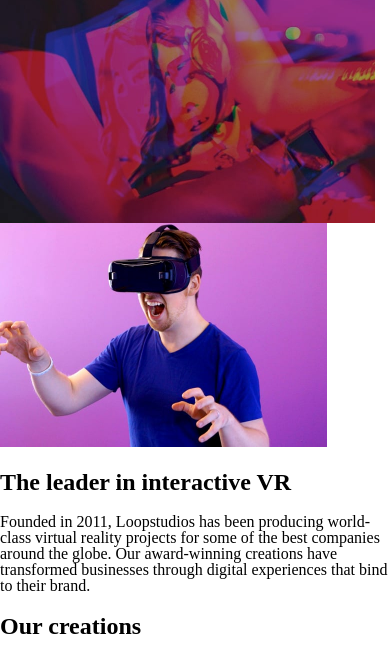
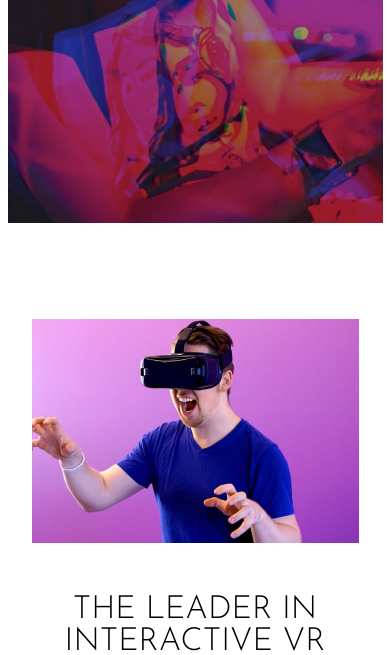
Before and after one commit to SlobodanStojkovic/landing-page-loop-studios, a website: page index.html in a window 390 px wide. Shown: the part 427-1082 px from the top of the page. Drawn offline with Linux system fonts and the light colour scheme; files whose address does not match are found by name.

Commit message:
Add interactive section mobile styles added

```diff
--- a/index.html
+++ b/index.html
@@ -8,6 +8,7 @@
     <title>Landing Page Loop Studios</title>
   </head>
   <body>
+    <div class="container">
       <header class="header">
         <div class="navbar">
           <div class="navbar__wrapper">
@@ -26,27 +27,42 @@
             <nav>
               <ul class="navbar__wrapper__header-menu">
                 <li class="navbar__wrapper__header-menu__item">
-                <a class="navbar__wrapper__header-menu__link" href="#" title="About"
+                  <a
+                    class="navbar__wrapper__header-menu__link"
+                    href="#"
+                    title="About"
                     >About</a
                   >
                 </li>
                 <li class="navbar__wrapper__wrapper__header-menu__item">
-                <a class="navbar__wrapper__wrapper__header-menu__link" href="#" title="Careers"
+                  <a
+                    class="navbar__wrapper__wrapper__header-menu__link"
+                    href="#"
+                    title="Careers"
                     >Careers</a
                   >
                 </li>
                 <li class="navbar__wrapper__header-menu__item">
-                <a class="navbar__wrapper__header-menu__link" href="#" title="Events"
+                  <a
+                    class="navbar__wrapper__header-menu__link"
+                    href="#"
+                    title="Events"
                     >Events</a
                   >
                 </li>
                 <li class="navbar__wrapper__header-menu__item">
-                <a class="navbar__wrapper__header-menu__link" href="#" title="Products"
+                  <a
+                    class="navbar__wrapper__header-menu__link"
+                    href="#"
+                    title="Products"
                     >Products</a
                   >
                 </li>
                 <li class="navbar__wrapper__header-menu__item">
-                <a class="navbar__wrapper__header-menu__link" href="#" title="Support"
+                  <a
+                    class="navbar__wrapper__header-menu__link"
+                    href="#"
+                    title="Support"
                     >Support</a
                   >
                 </li>
@@ -63,11 +79,13 @@
       </header>
 
       <section class="interactive" title="Interactive section">
+        <div class="interactive__img-div">
           <img
-        class="interactive__img"
+            class="interactive__img-div__img"
             src="./src/img/mobile/image-interactive.jpg"
             alt="interactive game"
           />
+        </div>
 
         <div class="interactive__content">
           <h2 class="interactive__content__subtitle">
@@ -76,9 +94,9 @@
 
           <p class="interactive__content__paragraph">
             Founded in 2011, Loopstudios has been producing world-class virtual
-          reality projects for some of the best companies around the globe. Our
-          award-winning creations have transformed businesses through digital
-          experiences that bind to their brand.
+            reality projects for some of the best companies around the globe.
+            Our award-winning creations have transformed businesses through
+            digital experiences that bind to their brand.
           </p>
         </div>
       </section>
@@ -132,7 +150,9 @@
                 <a class="footer__menu__link" href="#" title="About">About</a>
               </li>
               <li class="footer__menu__item">
-              <a class="footer__menu__link" href="#" title="Careers">Careers</a>
+                <a class="footer__menu__link" href="#" title="Careers"
+                  >Careers</a
+                >
               </li>
               <li class="footer__menu__item">
                 <a class="footer__menu__link" href="#" title="Events">Events</a>
@@ -143,7 +163,9 @@
                 >
               </li>
               <li class="footer-menu__item">
-              <a class="footer-menu__link" href="#" title="Support">Support</a>
+                <a class="footer-menu__link" href="#" title="Support"
+                  >Support</a
+                >
               </li>
             </ul>
           </nav>
@@ -180,6 +202,7 @@
           </p>
         </div>
       </footer>
+    </div>
 
     <script src="./dist/js/index.js" defer></script>
   </body>
--- a/src/scss/index.scss
+++ b/src/scss/index.scss
@@ -60,6 +60,12 @@ $white: #ffffff;
 $josefinSans: "Josefin Sans";
 $alata: "Alata";
 
+.container {
+  display: flex;
+  flex-direction: column;
+  align-items: center;
+}
+
 .header {
   background-image: url(../img/mobile/image-hero.jpg);
   background-size: contain;
@@ -86,9 +92,8 @@ $alata: "Alata";
   &__wrapper {
     display: flex;
     padding: 40px 24px;
-    justify-content:space-between;
+    justify-content: space-between;
     align-items: center;
-
 
     & nav {
       display: none;
@@ -120,9 +125,44 @@ $alata: "Alata";
 }
 
 .interactive {
-  &__img {
-    width: 327px;
-    height: 224px;
+  display: flex;
+  flex-direction: column;
+  align-items: center;
+
+  &__img-div {
+    padding: 96px 20px 48px;
+
+    &__img {
+      width: 327px;
+      height: 224px;
+    }
+  }
+
+  &__content {
+    text-align: center;
+
+    &__subtitle {
+      font-family: $josefinSans;
+      font-style: normal;
+      font-weight: 300;
+      font-size: 32px;
+      line-height: 32px;
+      text-align: center;
+      text-transform: uppercase;
+      margin: 0;
+    }
+
+    &__paragraph {
+      font-family: $alata;
+      font-style: normal;
+      font-weight: normal;
+      font-size: 15px;
+      line-height: 25px;
+      text-align: center;
+      mix-blend-mode: normal;
+      opacity: 0.5;
+      padding: 16px 48px 96px 48px;
+    }
   }
 }
 
```
Also changed, not shown: dist/css/index.css, dist/fonts/alata-v7-latin-regular.ttf (added), dist/fonts/alata-v7-latin-regular.woff (added), dist/fonts/alata-v7-latin-regular.woff2 (added), dist/fonts/josefin-sans-v23-latin-300.ttf (added), dist/fonts/josefin-sans-v23-latin-300.woff (added), dist/fonts/josefin-sans-v23-latin-300.woff2 (added), 4 other files. Lines whose indentation alone changed are shown as unchanged.
